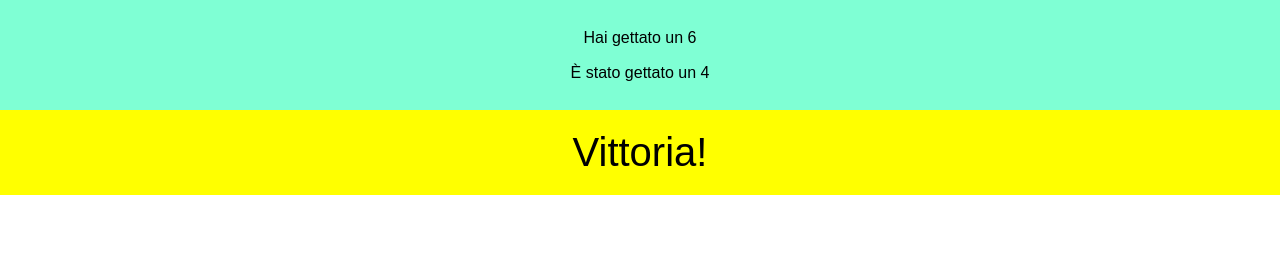
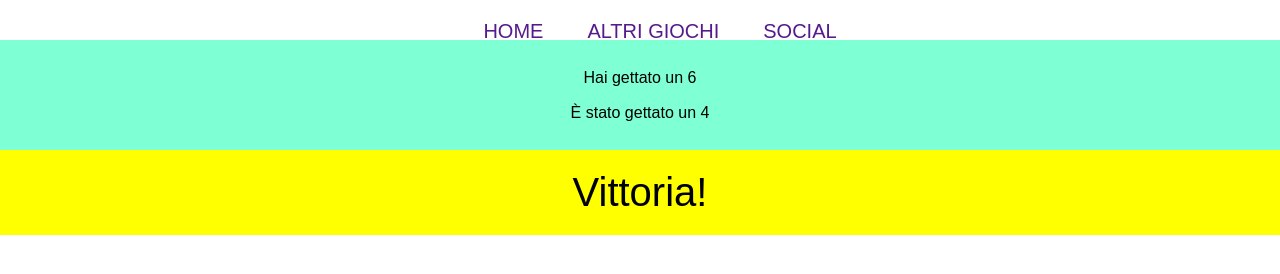
Before and after one commit to emanuele246gi/js-mail-dadi, a plain HTML site: page index.html in a window 1280 px wide. Drawn offline with Linux system fonts and the light colour scheme.

Commit message:
add ultime modifiche

```diff
--- a/css/style.css
+++ b/css/style.css
@@ -2,6 +2,22 @@
     margin: 0;
     padding: 0;
     box-sizing: border-box;
+}
+
+nav{
+    height: 20px;
+    width: 100%;
+    text-align: center;
+    padding: 20px;
+    vertical-align: middle;
+}
+
+a{
+    text-decoration: none;
+    font-size: 20px;
+    text-transform: uppercase;
+    font-family: Arial, Helvetica, sans-serif;
+    margin-left: 40px;
 }
 
 .generatore{
--- a/index.html
+++ b/index.html
@@ -8,7 +8,14 @@
     <link rel="stylesheet" href="css/style.css">
 </head>
 <body>
-    <body>
+    <header>
+        <nav>
+            <a href="">Home</a>
+            <a href="">Altri giochi</a>
+            <a href="">Social</a>
+        </nav>
+    </header>
+    <main>
         <section class="generatore">
             <div id="primo">
                 Hai gettato un
@@ -23,7 +30,7 @@
 
             </div>
         </section>
-    </body>
+    </main>
 
     <script src="js/script.js">
     </script>
```
